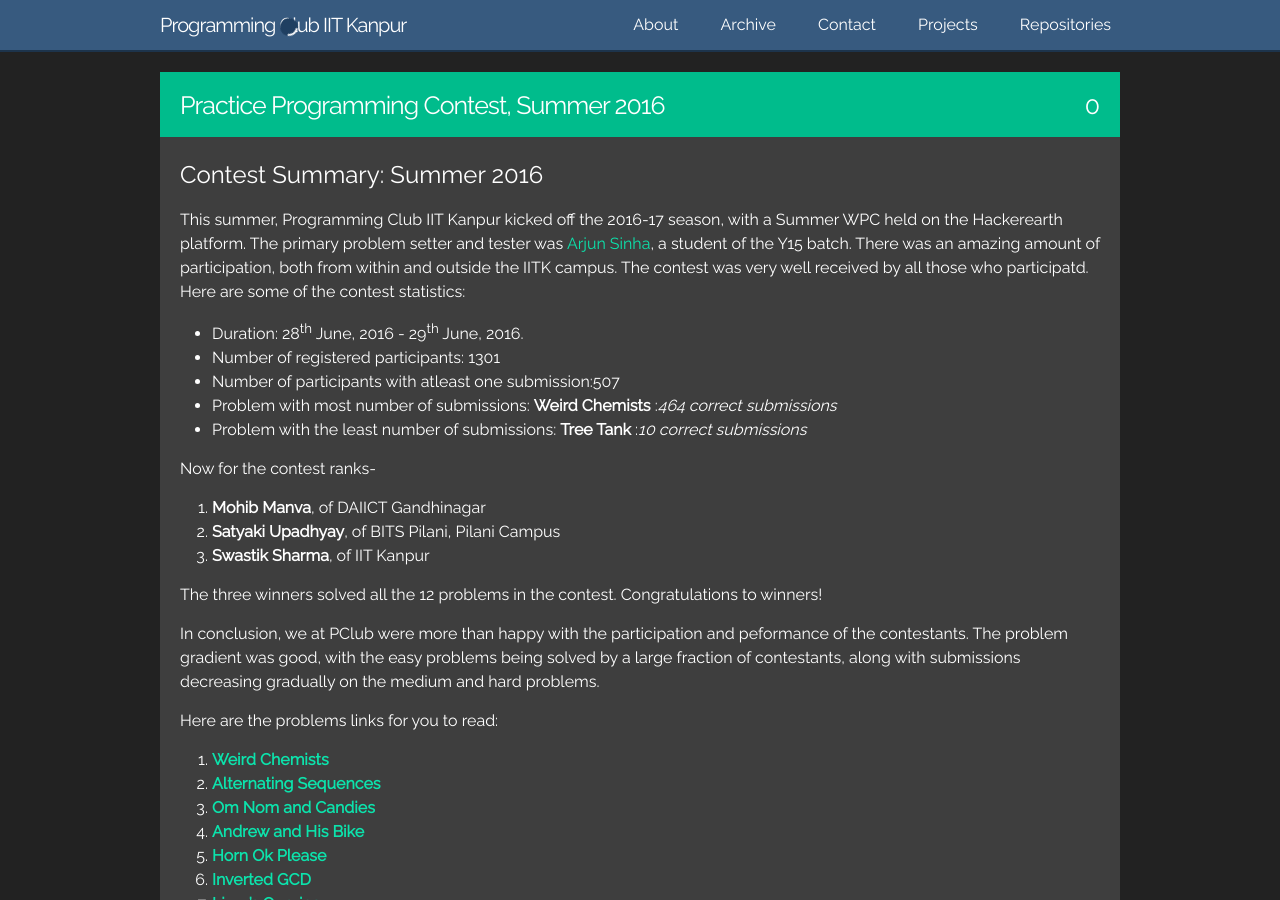
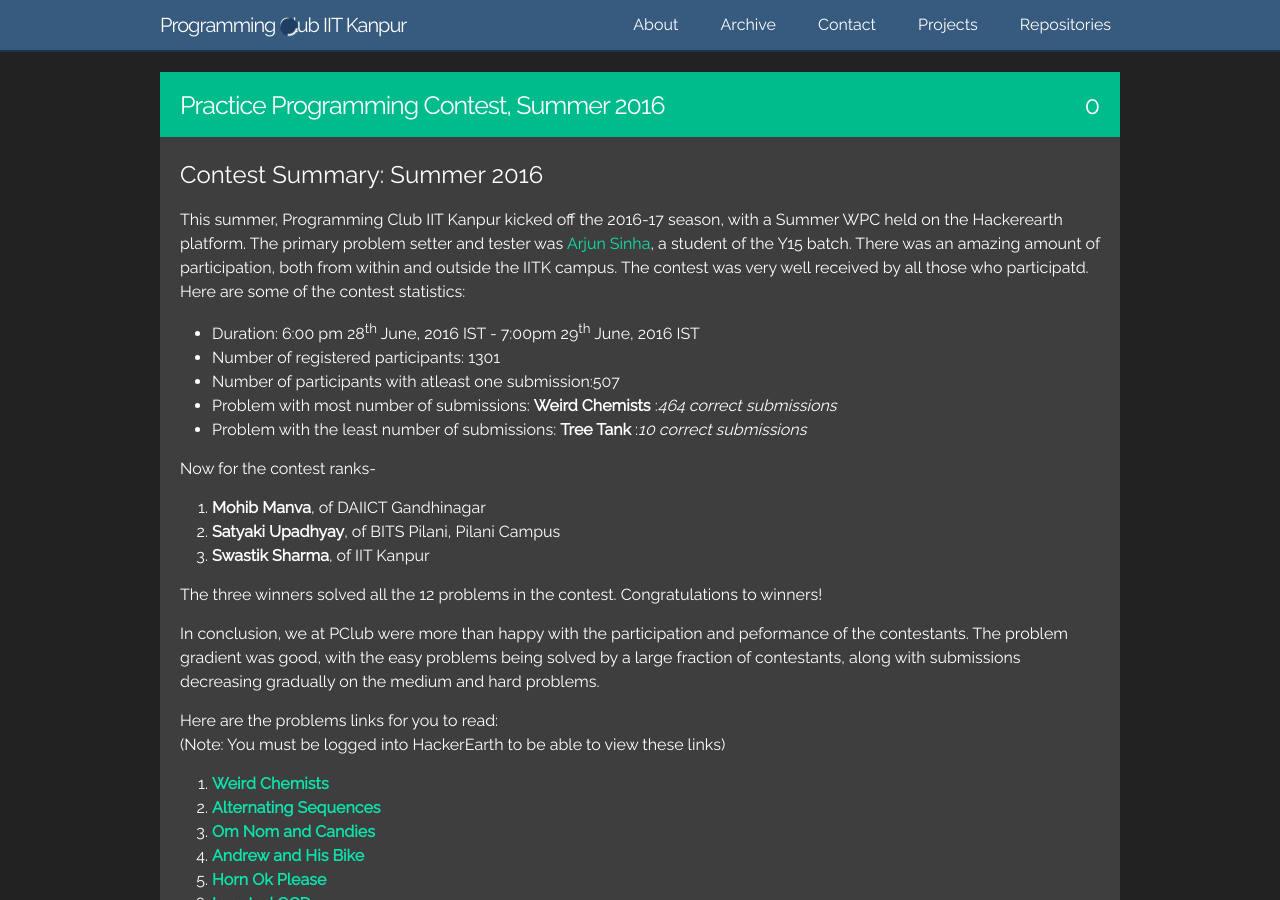
Before and after one commit to pclubiitk/pclub.in, a Jekyll site: the page built from _posts/2016-08-14-SummerContestReport.md, in a window 1280 px wide and 900 px high. Built offline with Jekyll 4.4.1, drawn with Linux system fonts in a browser that asks for light colours; nearby versions of some CDN libraries; comment, search, counter and statistics services are not loaded; a style sheet for code colours, icons or effects is not loaded.

Commit message:
Minor changes in Report, Rounded edges of coordinators in contact page

```diff
--- a/_posts/2016-08-14-SummerContestReport.md
+++ b/_posts/2016-08-14-SummerContestReport.md
@@ -22,7 +22,7 @@ held on the Hackerearth platform. The primary problem setter and tester was
 There was an amazing amount of participation, both from within and outside the IITK campus.
 The contest was very well received by all those who participatd. Here are some of the contest statistics:
 
-* Duration: 28<sup>th</sup> June, 2016 - 29<sup>th</sup> June, 2016.
+* Duration: 6:00 pm 28<sup>th</sup> June, 2016 IST - 7:00pm 29<sup>th</sup> June, 2016 IST
 * Number of registered participants: 1301
 * Number of participants with atleast one submission:507
 * Problem with most number of submissions: **Weird Chemists** :_464 correct submissions_
@@ -40,6 +40,7 @@ The problem gradient was good, with the easy problems being solved by a large fr
 along with submissions decreasing gradually on the medium and hard problems.
 
 Here are the problems links for you to read:
+(Note: You must be logged into HackerEarth to be able to view these links)
 
 1. [**Weird Chemists**](https://www.hackerearth.com/IITK-WPC-Summer16/algorithm/weird-chemists-3/)
 2. [**Alternating Sequences**](https://www.hackerearth.com/IITK-WPC-Summer16/algorithm/alternating-sequences-3/)
--- a/contact.html
+++ b/contact.html
@@ -267,6 +267,7 @@ tr {
   position: relative;
   width: 90%;
   float: left;
+  border-radius: 10%;
   -webkit-transition: all 1s ease;
   -moz-transition: all 1s ease;
   -o-transition: all 1s ease;
```
